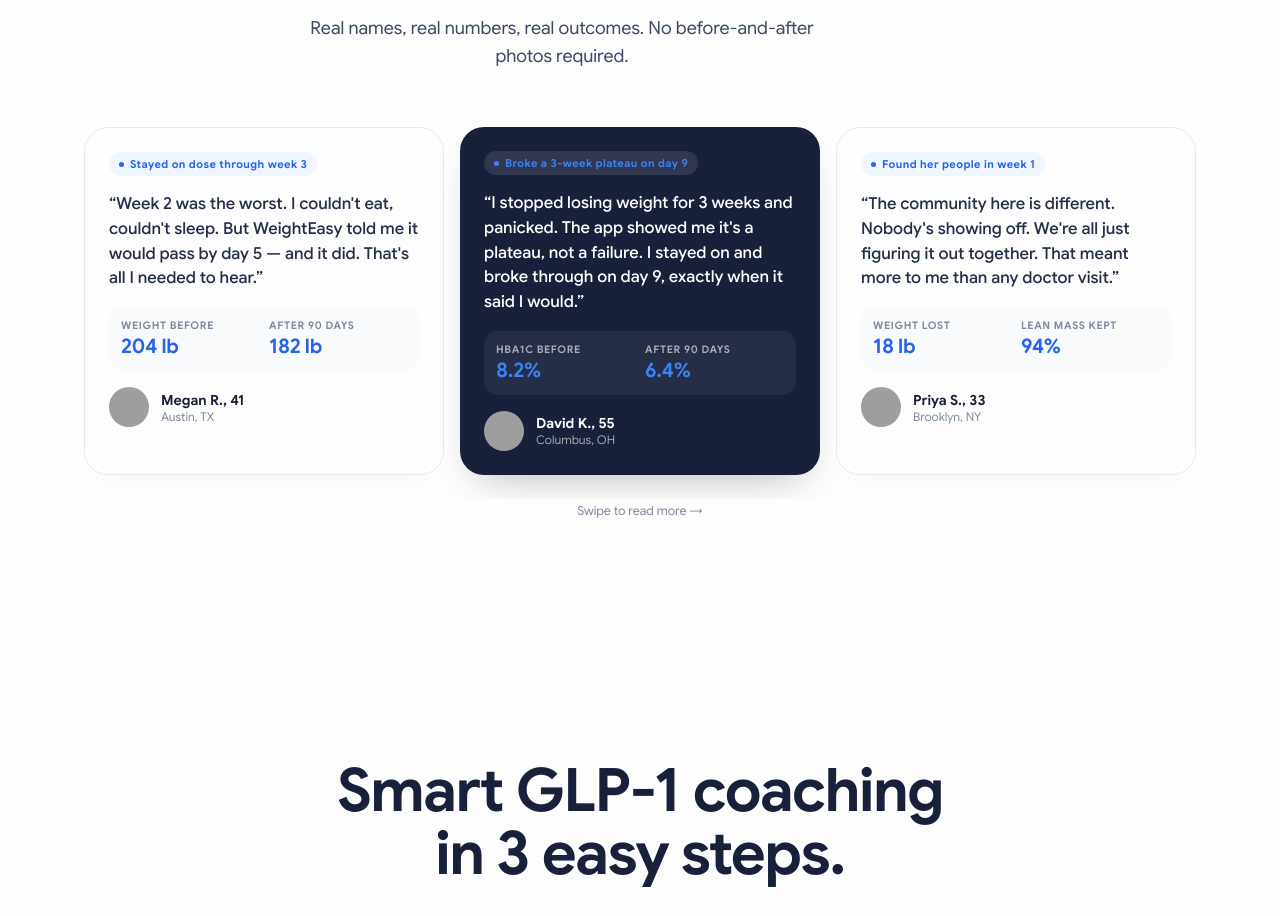
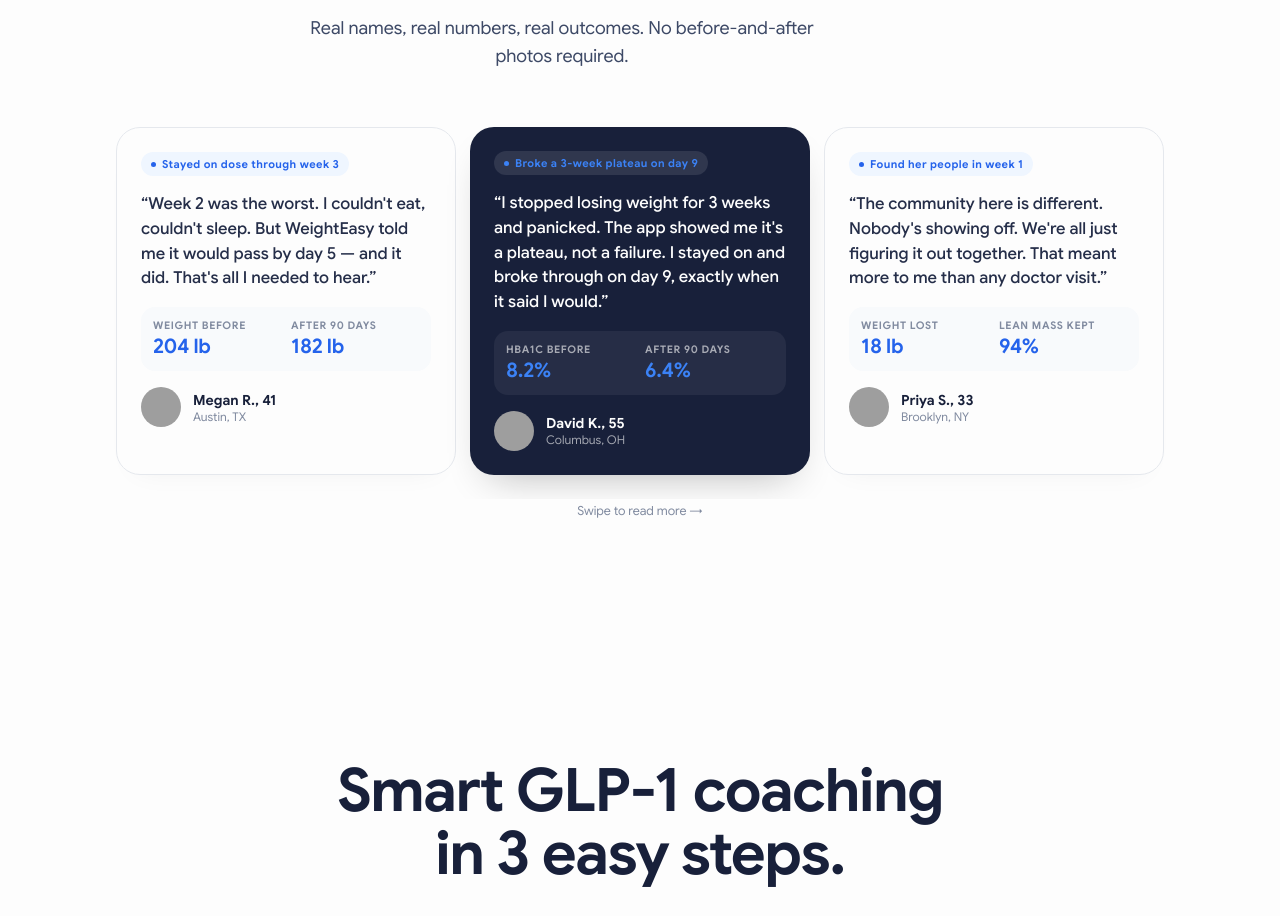
Before and after one commit to fahimtaphealth/weighteasy-lp, a Next.js app: page / in a window 1280 px wide. Shown: the part 3021-3937 px from the top of the page. Built offline with nearby package versions, Linux system fonts and the light colour scheme; grey boxes are pictures that could not be loaded.

Commit message:
Stories carousel: narrower cards + start-snap so next card peeks

```diff
--- a/components/Stories.tsx
+++ b/components/Stories.tsx
@@ -77,11 +77,12 @@ export default function Stories() {
         style={{
           marginTop: 48,
           display: "flex",
-          gap: 16,
+          gap: 14,
           overflowX: "auto",
           scrollSnapType: "x mandatory",
+          scrollPaddingInlineStart: 20,
           WebkitOverflowScrolling: "touch",
-          padding: "8px 32px 24px",
+          padding: "8px 20px 24px",
           scrollbarWidth: "none",
         }}
       >
@@ -96,8 +97,8 @@ export default function Stories() {
               transition={{ duration: 0.6, delay: i * 0.1, ease }}
               style={{
                 flex: "0 0 auto",
-                width: "min(86vw, 360px)",
-                scrollSnapAlign: "center",
+                width: "min(82vw, 340px)",
+                scrollSnapAlign: "start",
                 padding: 24,
                 borderRadius: 24,
                 background: dark ? "var(--color-ink-900)" : "var(--color-paper)",
```
